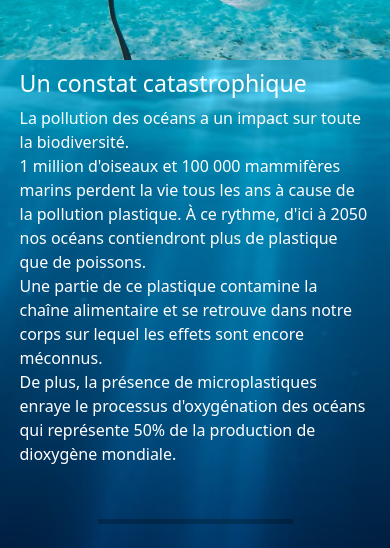
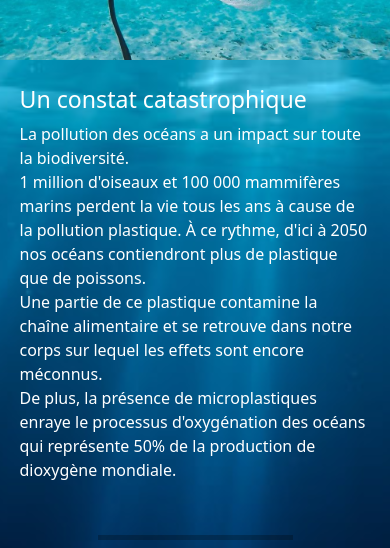
Before and after one commit to loic-deyssautier/oceanbees.eu, an Angular app in the folder SitePortfolio/: page / in a window 390 px wide. Shown: the part 809-1357 px from the top of the page. Built offline with nearby package versions, Linux system fonts and the light colour scheme; grey boxes are pictures that could not be loaded.

Commit message:
[FIX] marge text

```diff
--- a/SitePortfolio/src/app/home/home.component.css
+++ b/SitePortfolio/src/app/home/home.component.css
@@ -180,6 +180,7 @@ hr {
         width: 90%;
         margin-left: 5%;
         margin-right: 5%;
+        margin-top: 1em;
     }
 
     .content_home_bis {
```
